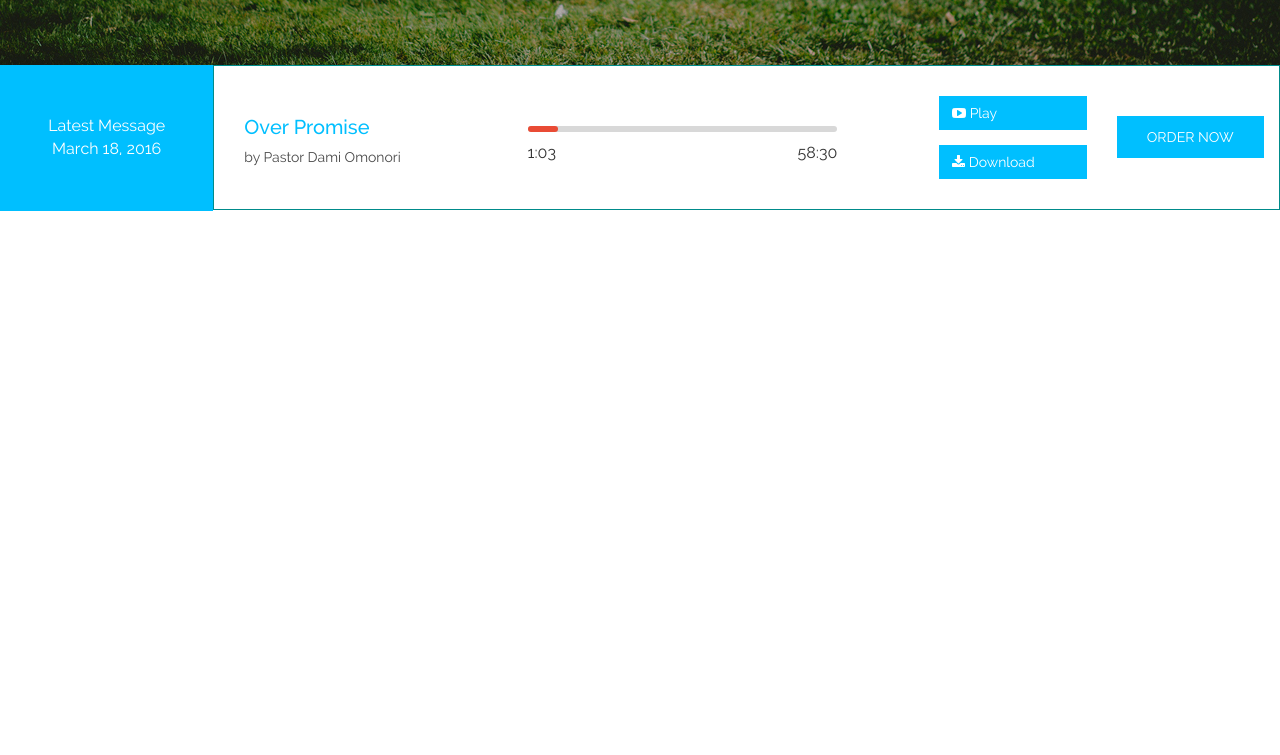
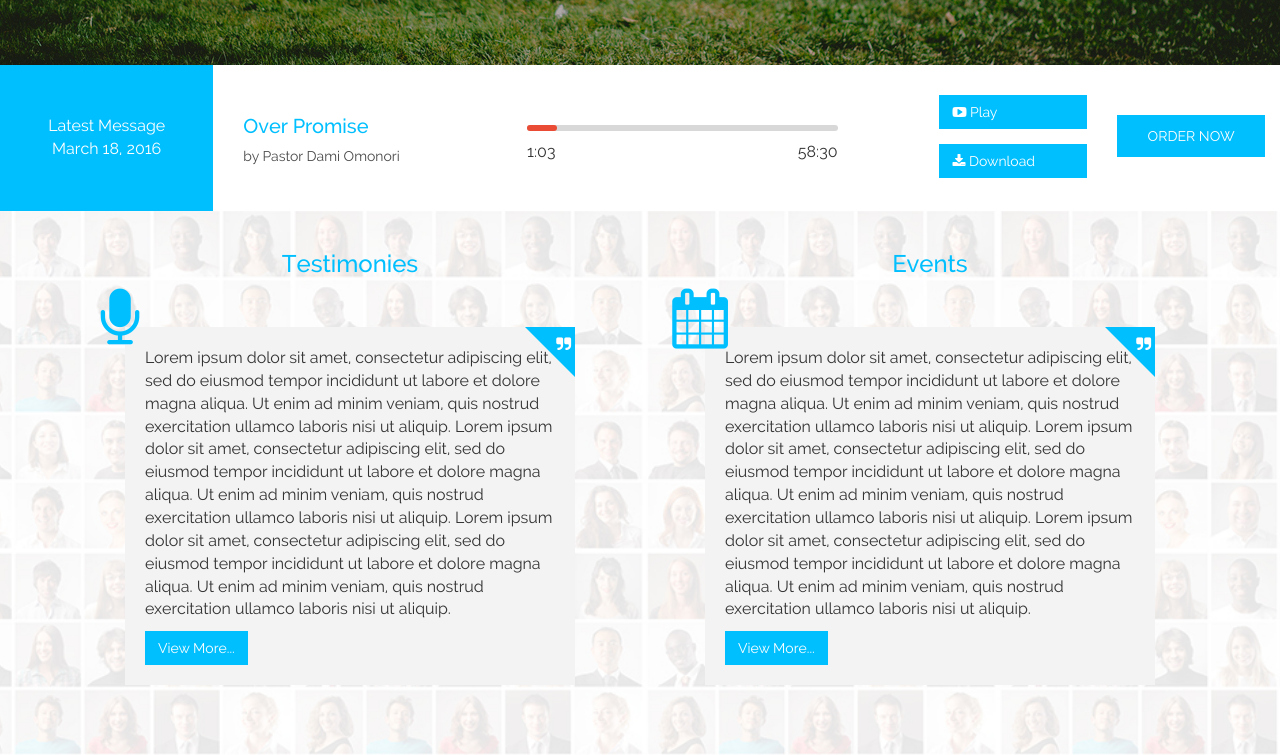
Before and after one commit to andela-fadebayo/HJMI-client, a plain HTML site: page index.html in a window 1280 px wide. Shown: the part 709-1464 px from the top of the page. Before the commit the page ends 920 px from the top, so only its background shows below. Drawn offline with nearby package versions, Linux system fonts and the light colour scheme.

Commit message:
Testimonies and Events section.

```diff
--- a/index.html
+++ b/index.html
@@ -60,6 +60,7 @@
             </div>
           </div>
         </div>
+      </div>
     </nav>
 
     <header>
@@ -101,6 +102,7 @@
         </div>
       </div>
     </header>
+    <div class="clearfix"></div>
 
     <section id="latest-message" class="latest-message">
       <div class="message-left col-md-2">
@@ -134,9 +136,37 @@
         </div>
       </div>
     </section>
+    <div class="clearfix"></div>
 
-      <section id="testimony-events"></section>
+    <section id="testimonies-events" class="testimonies-events">
+      <div class="container-fluid">
+        <div class="row">
+		      <div class="testimonies col-md-6">
+		    		<h3 class="te-title">Testimonies</h3>
+		    		<div class="test-icon"><i class="fa fa-microphone"></i></div>
+		    		<div class="content">
+		    		  <div class="quote"><i class="fa fa-quote-right"></i></div>
+		    			<p>
+		    			  Lorem ipsum dolor sit amet, consectetur adipiscing elit, sed do eiusmod tempor incididunt ut labore et dolore magna aliqua. Ut enim ad minim veniam, quis nostrud exercitation ullamco laboris nisi ut aliquip. Lorem ipsum dolor sit amet, consectetur adipiscing elit, sed do eiusmod tempor incididunt ut labore et dolore magna aliqua. Ut enim ad minim veniam, quis nostrud exercitation ullamco laboris nisi ut aliquip. Lorem ipsum dolor sit amet, consectetur adipiscing elit, sed do eiusmod tempor incididunt ut labore et dolore magna aliqua. Ut enim ad minim veniam, quis nostrud exercitation ullamco laboris nisi ut aliquip.
+		  			  </p>
+		  			  <button class="btn btn-m-action">View More...</button>
 		    		</div>
+		    	</div>
+		    	<div class="events col-md-6">
+		    		<h3 class="te-title">Events</h3>
+		    		<div class="test-icon"><i class="fa fa-calendar"></i></div>
+		    		<div class="content">
+		    		  <div class="quote"><i class="fa fa-quote-right"></i></div>
+		    			<p>
+		    			  Lorem ipsum dolor sit amet, consectetur adipiscing elit, sed do eiusmod tempor incididunt ut labore et dolore magna aliqua. Ut enim ad minim veniam, quis nostrud exercitation ullamco laboris nisi ut aliquip. Lorem ipsum dolor sit amet, consectetur adipiscing elit, sed do eiusmod tempor incididunt ut labore et dolore magna aliqua. Ut enim ad minim veniam, quis nostrud exercitation ullamco laboris nisi ut aliquip. Lorem ipsum dolor sit amet, consectetur adipiscing elit, sed do eiusmod tempor incididunt ut labore et dolore magna aliqua. Ut enim ad minim veniam, quis nostrud exercitation ullamco laboris nisi ut aliquip.
+		  			  </p>
+		  			  <button class="btn btn-m-action">View More...</button>
+		    		</div>
+		    	</div>
+	    	</div>
+    	</div>
+    </section>
+    <div class="clearfix"></div>
   </div>
 
 
--- a/stylesheets/home.css
+++ b/stylesheets/home.css
@@ -128,7 +128,6 @@ header .btn-hjmi:hover {
 
 .message-right {
 	background-color: #fff;
-	border: 1px solid darkcyan;
 	padding: 30px 0;
 }
 
@@ -187,7 +186,7 @@ header .btn-hjmi:hover {
 	border-radius: 0;
 	color: #fff;
 	text-align: left;
-	transition: all ease .25s;
+	transition: all cubic-bezier(0, -0.62, 1, 2.42) .35s;
 	width: 100%;
 }
 
@@ -202,7 +201,7 @@ header .btn-hjmi:hover {
 	border: 1px solid #00bfff;
 	color: #00bfff;
 	outline: 0;
-	transition: all ease .25s;
+	transition: all cubic-bezier(0, -0.62, 1, 2.42) .35s;
 }
 
 .order-message .btn-order {
@@ -215,3 +214,82 @@ header .btn-hjmi:hover {
 	transition: all ease .25s;
 	width: 100%;
 }
+
+/* ----------------------------------------- */
+/* TESTIMONIES AND EVENTS */
+/* ----------------------------------------- */
+.testimonies-events {
+  background: url('../assets/images/people_white_opaque.jpg') no-repeat center center;
+  background-size: cover;
+  padding: 20px 60px;
+  width: 100%;
+}
+
+.testimonies-events .testimonies .te-title,
+.testimonies-events .events .te-title {
+  color: #00bfff;
+  margin-bottom: 0;
+  text-align: center;
+}
+
+.testimonies-events .testimonies .test-icon,
+.testimonies-events .events .test-icon {
+  border-radius: 50%;
+  color: #00bfff;
+  font-size: 3.75em;
+  position: absolute;
+  text-align: center;
+  width: 90px;
+  z-index: 20;
+}
+
+.testimonies-events .testimonies .content,
+.testimonies-events .events .content {
+  background-color: #f3f3f3;
+  margin: 50px;
+  padding: 20px;
+  position: relative;
+  z-index: 3;
+}
+
+.testimonies-events .testimonies .content .quote,
+.testimonies-events .events .content .quote {
+  border-top: 50px solid #00bfff;
+  border-left: 50px solid transparent;
+  height: 0;
+  position: absolute;
+  right: 0;
+  top: 0;
+  width: 0;
+}
+
+.testimonies-events .testimonies .content .quote i,
+.testimonies-events .events .content .quote i {
+  position: absolute;
+  top: -40px;
+  right: 4px;
+  color: white;
+}
+
+.testimonies-events .testimonies .content .btn-m-action,
+.testimonies-events .events .content .btn-m-action {
+  background-color: #00bfff;
+  border-radius: 0;
+  color: #fff;
+  text-align: left;
+  transition: all cubic-bezier(0, -0.62, 1, 2.42) .35s;
+  width: auto;
+}
+
+.testimonies-events .testimonies .content .btn-m-action:hover,
+.testimonies-events .testimonies .content .btn-m-action:focus,
+.testimonies-events .testimonies .content .btn-m-action:active,
+.testimonies-events .events .content .btn-m-action:hover,
+.testimonies-events .events .content .btn-m-action:focus,
+.testimonies-events .events .content .btn-m-action:active {
+  background-color: #fff;
+  border: 1px solid #00bfff;
+  color: #00bfff;
+  outline: 0;
+  transition: all cubic-bezier(0, -0.62, 1, 2.42) .35s;
+}
```
Also changed, not shown: assets/images/people_white_opaque.jpg (added). Lines whose indentation alone changed are shown as unchanged.
